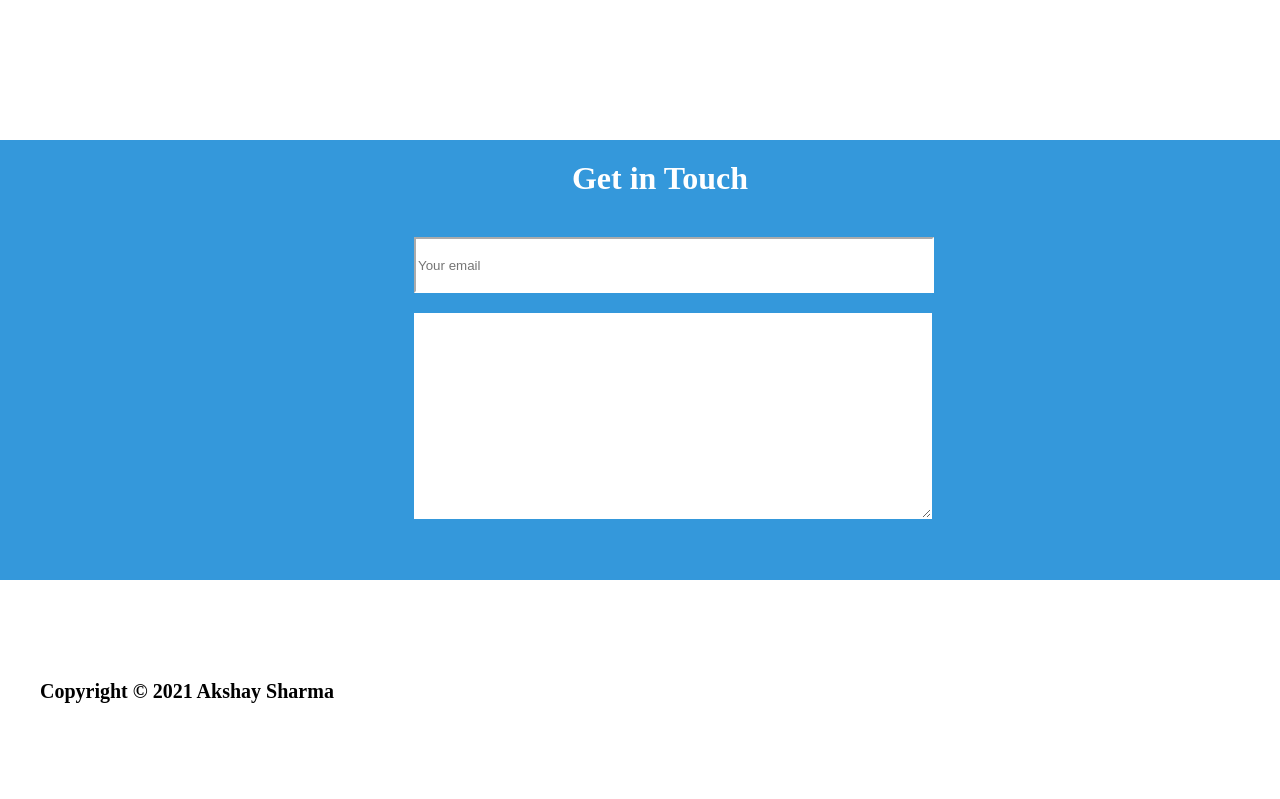
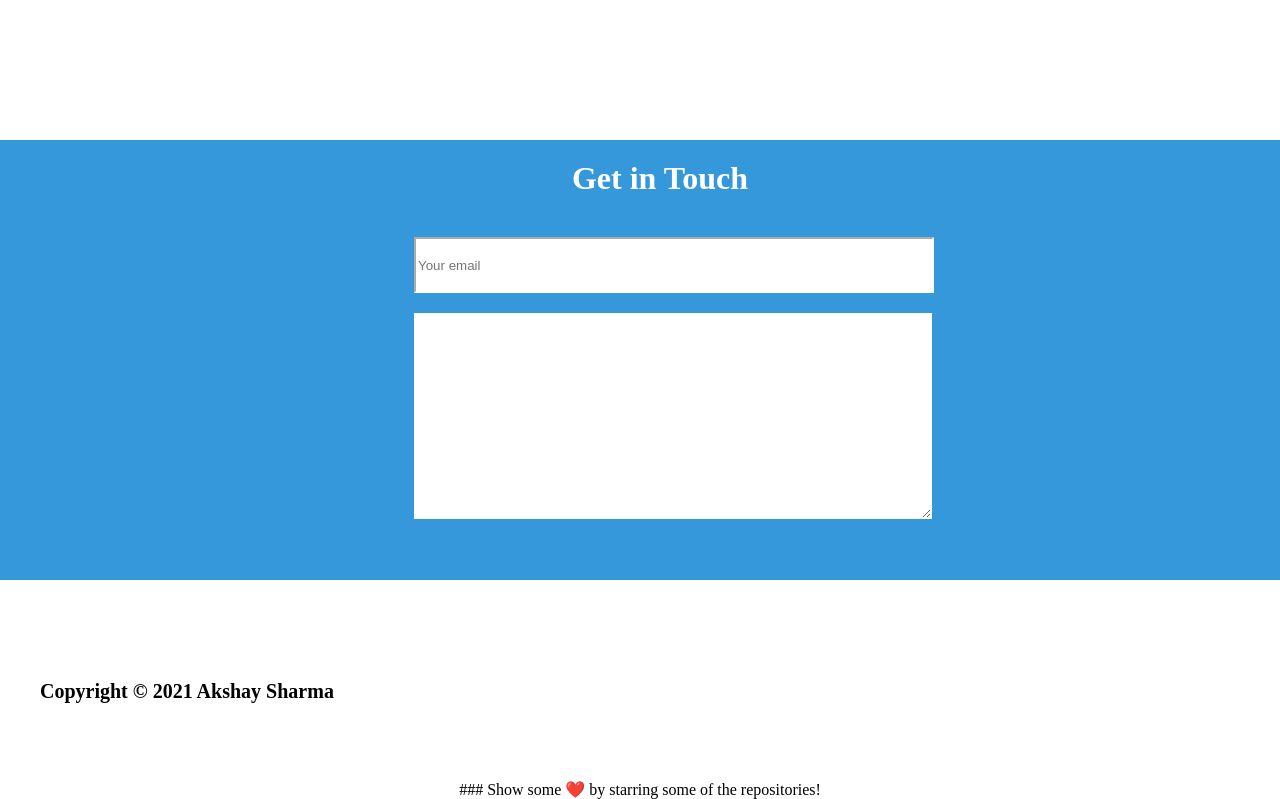
Before and after one commit to AkshaySharma2230/AkshaySharma2230.github.io, a plain HTML site: page index.html in a window 1280 px wide. Shown: the part 1900-2699 px from the top of the page. Drawn offline with Linux system fonts and the light colour scheme.

Commit message:
Update index.html
Update Code

```diff
--- a/index.html
+++ b/index.html
@@ -95,5 +95,11 @@
 	<div style="background-color: white; width: 100%; height: 100px;">
 		<p style="margin-left: 40px; margin-top: 100px; font-weight: bold; font-size: 20px; ">Copyright © 2021 Akshay Sharma</p>
 	</div>
+
+	<div align="center">
+
+              ### Show some ❤️ by starring some of the repositories!
+
+         </div>
 </body>
 </html>
```
